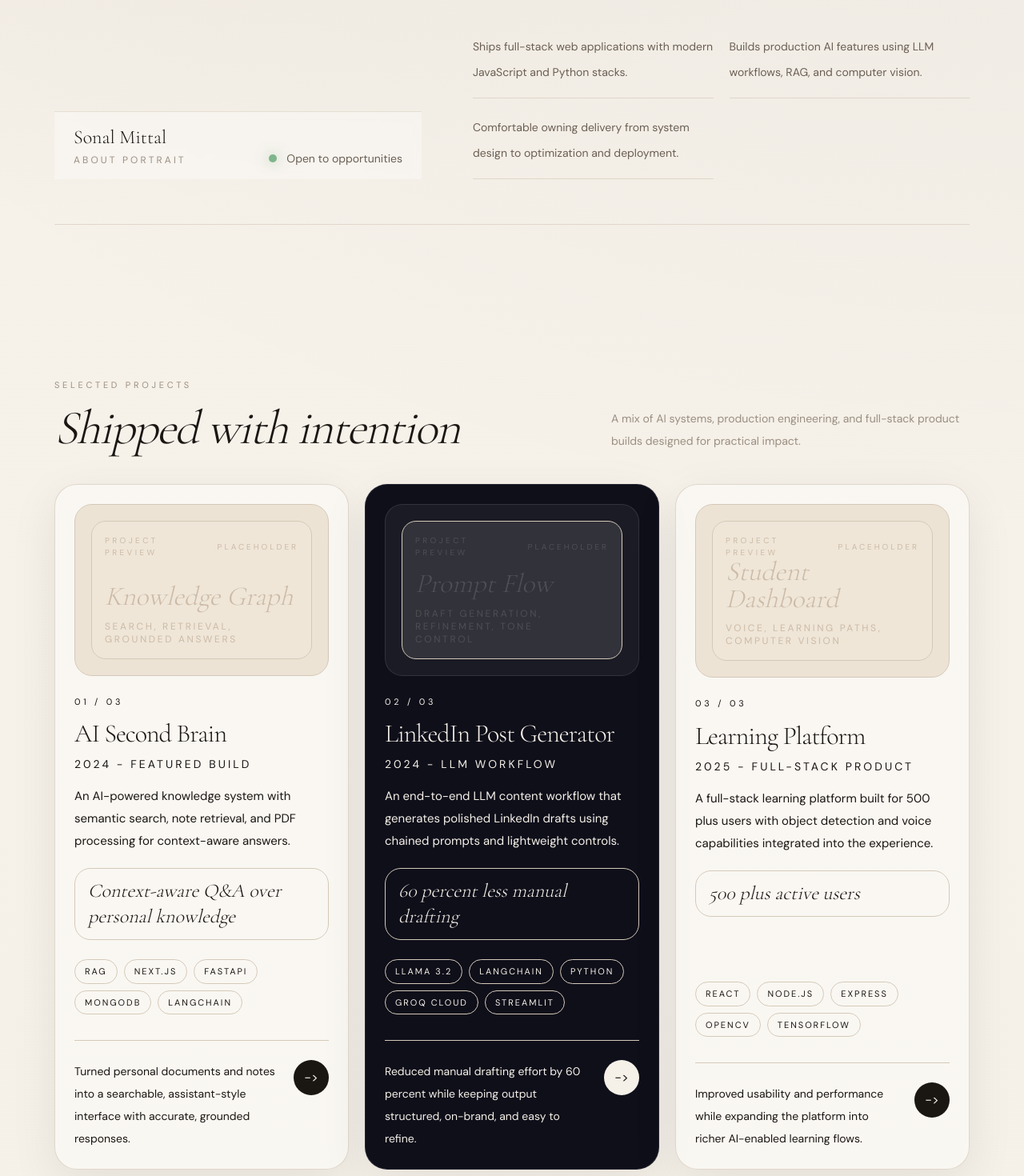
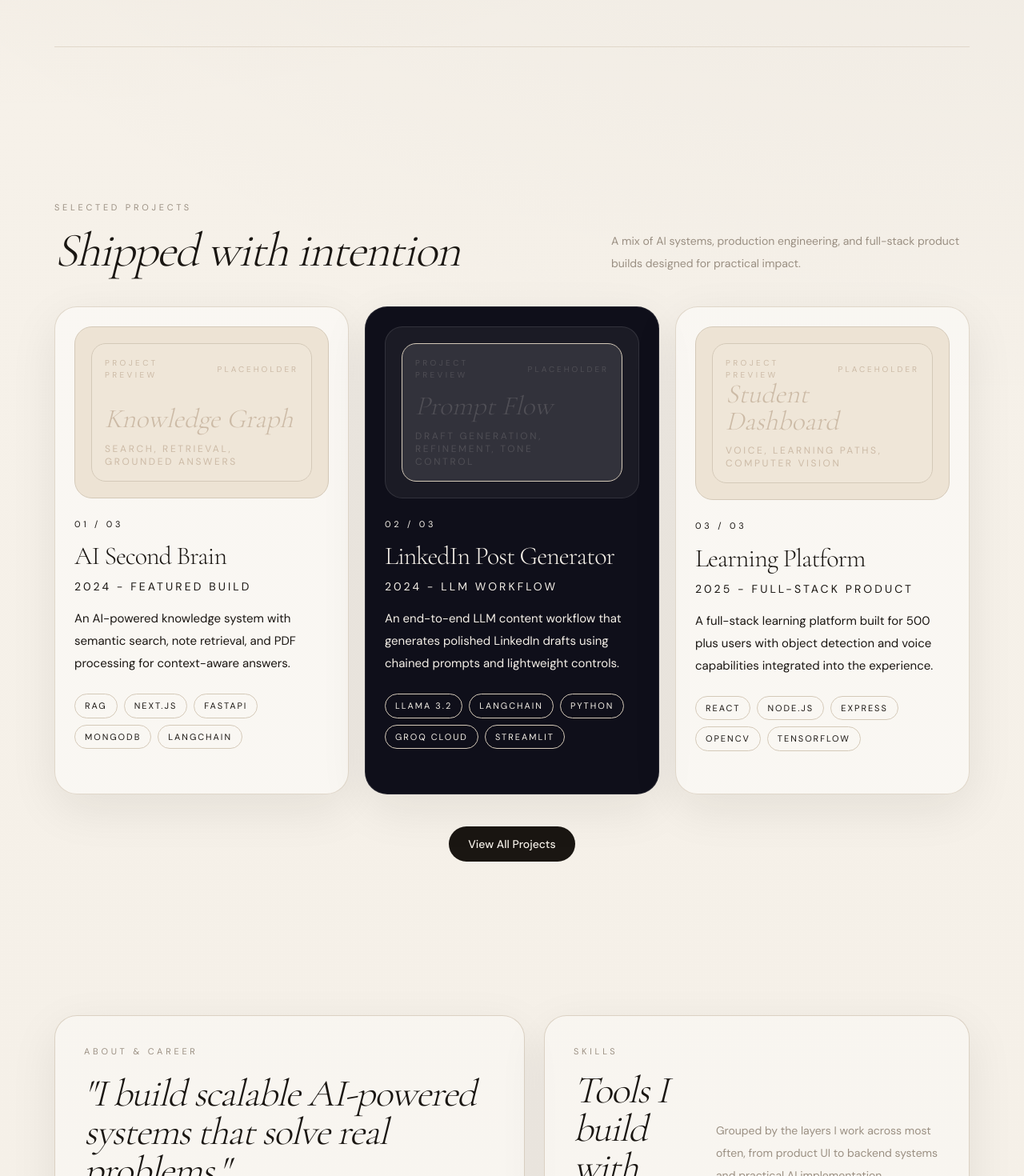
Before and after one commit to mittalsonal/SonalMittal-Portfolio, a Next.js app: page / in a window 1280 px wide. Shown: the part 1640-3110 px from the top of the page at 80% size. Built offline with nearby package versions, Linux system fonts and the light colour scheme.

Commit message:
working on frontend

```diff
--- a/app/components/AboutMe.tsx
+++ b/app/components/AboutMe.tsx
@@ -37,23 +37,7 @@ export default function AboutMe() {
             <div className="absolute inset-0 rounded-[170px] bg-gradient-to-b from-white/10 via-transparent to-walnut/8" />
           </div>
 
-          <div className="absolute bottom-0 left-0 right-0 z-10 border-t border-line/50 bg-white/35 px-4 py-4 backdrop-blur-sm sm:px-6">
-            <div className="flex flex-col gap-3 sm:flex-row sm:items-end sm:justify-between">
-              <div>
-                <p className="font-display text-2xl font-light text-foreground">
-                  {profile.name}
-                </p>
-                <p className="mt-1 text-xs uppercase tracking-[0.26em] text-muted">
-                  About portrait
-                </p>
-              </div>
 
-              <div className="inline-flex items-center gap-3">
-                <span className="h-2.5 w-2.5 rounded-full bg-[#7EB58A] shadow-[0_0_16px_rgba(126,181,138,0.7)]" />
-                <p className="text-sm text-[#6b5f54]">{profile.availability}</p>
-              </div>
-            </div>
-          </div>
         </motion.div>
 
         <motion.div
@@ -88,13 +72,7 @@ export default function AboutMe() {
             </p>
           </div>
 
-          <div className="mt-10 grid gap-5 text-sm leading-8 text-[#6b5f54] sm:grid-cols-2">
-            {profile.quickFacts.map((fact) => (
-              <div key={fact} className="border-b border-line/60 pb-4">
-                {fact}
-              </div>
-            ))}
-          </div>
+
 
 
 
--- a/app/components/ProjectCard.tsx
+++ b/app/components/ProjectCard.tsx
@@ -76,7 +76,8 @@ export default function ProjectCard({
         </div>
       </div>
 
-      <div className="mt-6 flex-1">
+      {/* <div className="mt-6 flex-1"> */}
+      <div className="mt-6">
         <p className="text-[11px] uppercase tracking-[0.34em] text-current/60">
           {String(index + 1).padStart(2, "0")} /{" "}
           {String(total).padStart(2, "0")}
@@ -90,9 +91,7 @@ export default function ProjectCard({
         <p className="mt-4 text-[15px] leading-7 text-current/78">
           {project.summary}
         </p>
-        <p className="mt-5 rounded-[20px] border border-current/10 px-4 py-3 font-display text-2xl font-light italic text-current/72">
-          {project.metric}
-        </p>
+
       </div>
 
       <div className="mt-6 flex flex-wrap gap-2">
@@ -106,14 +105,7 @@ export default function ProjectCard({
         ))}
       </div>
 
-      <div className="mt-8 flex items-start justify-between gap-5 border-t border-current/10 pt-6">
-        <p className="text-sm leading-7 text-current/70">{project.impact}</p>
-        <div
-          className={`flex h-11 w-11 shrink-0 items-center justify-center rounded-full transition-transform duration-300 group-hover:translate-x-1 group-hover:-translate-y-1 ${arrowClasses[project.accent]}`}
-        >
-          -&gt;
-        </div>
-      </div>
+
     </motion.article>
   );
 }
```
